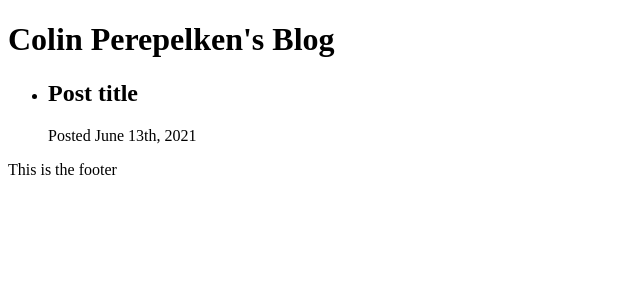
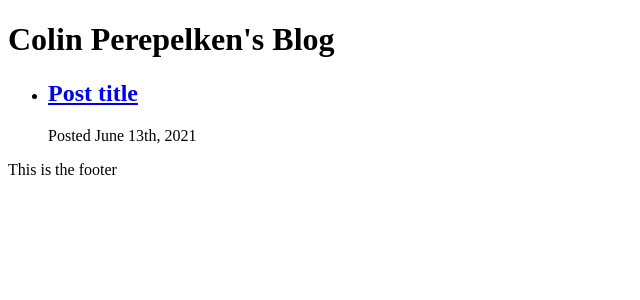
Before and after one commit to colinperepelken/blog, a React (Create React App) app in the folder client/: page / in a window 1280 px wide. Shown: the top 300 px of the page, without its empty margins (0-640 px from the left). Built offline with nearby package versions, Linux system fonts and the light colour scheme.

Commit message:
Create sceen components in /screens

```diff
--- a/client/src/App.tsx
+++ b/client/src/App.tsx
@@ -1,14 +1,10 @@
 import React from 'react';
-import Footer from './components/Footer';
-import Header from './components/Header';
-import PostList from './components/PostList';
+import Home from './components/screens/Home';
 
-function App() {
+const App = () => {
   return (
     <div className="App">
-      <Header></Header>
-      <PostList></PostList>
-      <Footer></Footer>
+      <Home></Home>
     </div>
   );
 }
--- a/client/src/components/Footer.tsx
+++ b/client/src/components/Footer.tsx
@@ -1,4 +1,4 @@
-function Footer() {
+const Footer = () => {
     return (
         <footer><p>This is the footer</p></footer>
     )
--- a/client/src/components/Header.tsx
+++ b/client/src/components/Header.tsx
@@ -1,4 +1,4 @@
-function Header() {
+const Header = () => {
     return (
         <h1>Colin Perepelken's Blog</h1>
     )
--- a/client/src/components/PostList.tsx
+++ b/client/src/components/PostList.tsx
@@ -1,6 +1,6 @@
 import PostPreview from "./PostPreview";
 
-function PostList() {
+const PostList = () => {
     return (
         <ul>
             <li><PostPreview></PostPreview></li>
--- a/client/src/components/PostPreview.tsx
+++ b/client/src/components/PostPreview.tsx
@@ -1,7 +1,7 @@
-function PostPreview() {
+const PostPreview = () => {
     return (
         <div>
-            <h2>Post title</h2>
+            <h2><a href="#">Post title</a></h2>
             <p>Posted June 13th, 2021</p>
         </div>
     )
--- /dev/null
+++ b/client/src/components/screens/Home.tsx
@@ -0,0 +1,15 @@
+import Footer from "../Footer"
+import Header from "../Header"
+import PostList from "../PostList"
+
+const Home = () => {
+    return (
+        <div>
+            <Header></Header>
+            <PostList></PostList>
+            <Footer></Footer>
+        </div>
+    )
+}
+
+export default Home
--- /dev/null
+++ b/client/src/components/screens/SinglePost.tsx
@@ -0,0 +1,5 @@
+const SinglePost = () => {
+    return (<p>Single post</p>)
+}
+
+export default SinglePost
```
Also changed, not shown: 1 other file (tests, documents, lock files or other folders).
